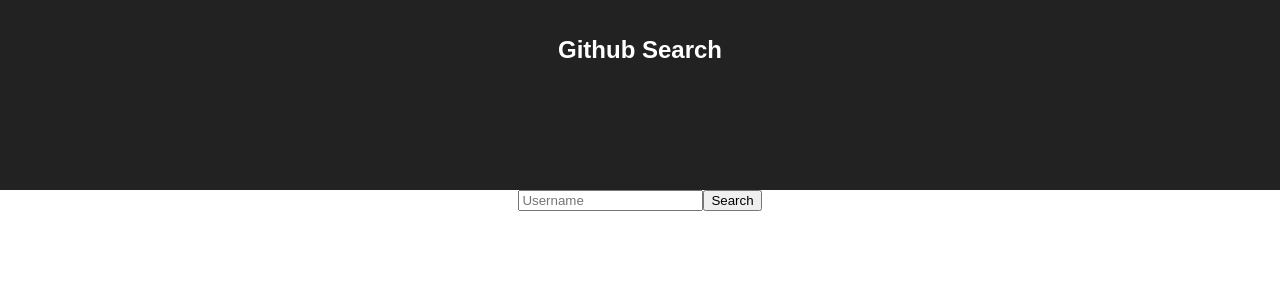
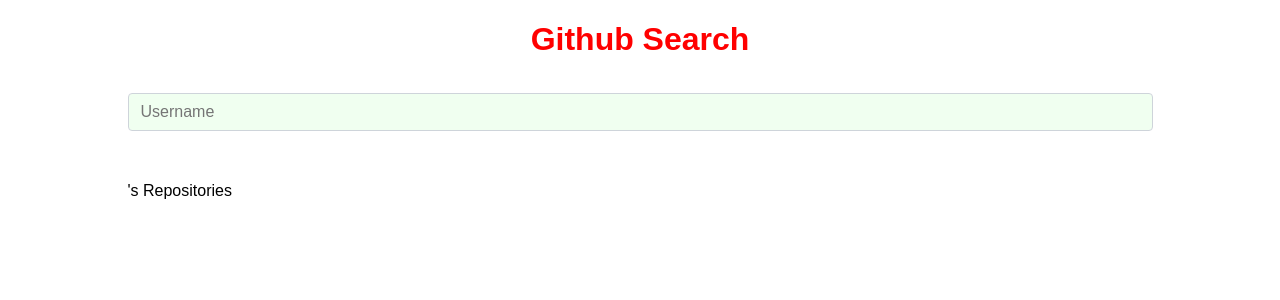
Before and after one commit to KameronJohnson/Github-Search-React, a React (Create React App) app: page / in a window 1280 px wide. Shown: the top 300 px of the page. Built offline with nearby package versions, Linux system fonts and the light colour scheme.

Commit message:
add SearchForm and UserInfo components, basic styles

```diff
--- a/src/App.css
+++ b/src/App.css
@@ -1,26 +1,55 @@
-.App {
-  text-align: center; }
+/* =================================
+  Layout Styles
+==================================== */
+.main-content {
+  width: 90%;
+  max-width: 1025px;
+  margin: auto; }
+  .main-content .user-info {
+    display: flex;
+    justify-content: flex-start; }
+    .main-content .user-info .left-column .user-name {
+      text-align: center;
+      font-size: 1.5em; }
 
-.App-logo {
-  animation: App-logo-spin infinite 20s linear;
-  height: 80px; }
+.main-header {
+  width: 100%;
+  background: #fff;
+  min-height: 80px;
+  z-index: 1000; }
+  .main-header .inner {
+    width: 90%;
+    max-width: 1025px;
+    margin: auto; }
+    .main-header .inner .main-title {
+      color: red;
+      text-align: center; }
+    .main-header .inner .search-form {
+      width: 100%;
+      margin: 35px auto; }
+      .main-header .inner .search-form .is-hidden {
+        border: 0;
+        clip: rect(0 0 0 0);
+        height: 1px;
+        margin: -1px;
+        overflow: hidden;
+        padding: 0;
+        position: absolute;
+        width: 1px; }
+      .main-header .inner .search-form input {
+        display: block;
+        width: 100%;
+        padding: .375rem .75rem;
+        font-size: 1rem;
+        line-height: 1.5;
+        color: #343434;
+        background-color: honeydew;
+        background-clip: padding-box;
+        border: 1px solid #ced4da;
+        border-radius: .25rem;
+        transition: border-color .15s ease-in-out,box-shadow .15s ease-in-out; }
 
-.App-header {
-  background-color: #222;
-  height: 150px;
-  padding: 20px;
-  color: white; }
-
-.App-title {
-  font-size: 1.5em; }
-
-.App-intro {
-  font-size: large; }
-  .App-intro .pink {
-    color: pink; }
-
-@keyframes App-logo-spin {
-  from {
-    transform: rotate(0deg); }
-  to {
-    transform: rotate(360deg); } }
+.main-content::after {
+  content: " ";
+  display: table;
+  clear: both; }
--- a/src/App.js
+++ b/src/App.js
@@ -1,86 +1,45 @@
 import React, { Component } from 'react';
+import './App.css';
 import axios from "axios";
-import './App.css';
+import SearchForm from './Components/SearchForm';
+import UserInfo from './Components/UserInfo';
 
-const UserCard = props => {
+class App extends Component {
 
-    return (
-      <div>
-        <img className="user-card-img"
-        src={props.avatar_url}
-        alt={`Github image of ${props.name}`}/>
-        <p>{props.name}</p>
-      </div>
-    )
-
+  constructor() {
+    super();
+    this.state = {
+      user: '',
+      repository: {}
+    }
   }
 
-const UserCardList = props => {
+  performSearch = (query) => {
 
-  return (
-    <div>
-      {
-        props.userCards.map(userCard =>
-          <UserCard key={userCard.name} {...userCard} />
-        )
-      }
-    </div>
-  )
-
-}
-
-class Form extends Component {
-
-  state = {
-    userName: ''
-  };
-
-  handleSubmit = event => {
-    event.preventDefault();
-
-    axios
-      .get(`https://api.github.com/users/${this.state.userName}`)
-      .then(response => {
-        this.props.onSubmit(response.data);
-        //clear username
-        this.setState({ userName: ''});
-      });
+    Promise.all([
+      axios.get(`https://api.github.com/users/${query}`),
+      axios.get(`https://api.github.com/users/${query}/repos`)
+    ])
+    .then(([userResponse, reposResponse]) => {
+        this.setState({user : userResponse.data, repository : reposResponse.data});
+    })
+    .catch(error => {
+      console.log('Error fetching and parsing data', error);
+    });
   }
 
   render() {
     return (
-      <form onSubmit={this.handleSubmit}>
-        <input type="text"
-        value={this.state.userName}
-        placeholder="Username"
-        onChange={event => this.setState({userName: event.target.value})}
-        />
-        <button type="submit">Search</button>
-      </form>
-    )
-  }
-}
-
-class App extends Component {
-
-  state = {
-    userCards: []
-  }
-
-  addNewUserCard = userCardInfo => {
-    this.setState(prevState => ({
-      userCards: prevState.userCards.concat(userCardInfo)
-    }));
-  };
-
-  render() {
-    return (
-      <div className="App">
-        <header className="App-header">
-          <h1 className="App-title">Github Search</h1>
-        </header>
-        <Form onSubmit={this.addNewUserCard}/>
-        <UserCardList userCards={this.state.userCards}/>
+      <div>
+        <div className="main-header">
+          <div className="inner">
+            <h1 className="main-title">Github Search</h1>
+            <SearchForm onSearch={this.performSearch} />
+          </div>
+        </div>
+        <div className="main-content">
+          <UserInfo user={this.state.user} repos={this.state.repository}/>
+        </div>
       </div>
     );
   }
--- a/src/App.scss
+++ b/src/App.scss
@@ -1,31 +1,68 @@
-.App {
-  text-align: center;
-}
+/* =================================
+  Layout Styles
+==================================== */
 
-.App-logo {
-  animation: App-logo-spin infinite 20s linear;
-  height: 80px;
-}
-
-.App-header {
-  background-color: #222;
-  height: 150px;
-  padding: 20px;
-  color: white;
-}
-
-.App-title {
-  font-size: 1.5em;
-}
-
-.App-intro {
-  font-size: large;
-  & .pink {
-    color: pink;
+.main-content {
+  width: 90%;
+  max-width: 1025px;
+  margin: auto;
+  & .user-info {
+    display: flex;
+    justify-content: flex-start;
+    & .left-column {
+      & .user-name {
+        text-align: center;
+        font-size: 1.5em;
+      }
+    }
   }
 }
 
-@keyframes App-logo-spin {
-  from { transform: rotate(0deg); }
-  to { transform: rotate(360deg); }
+.main-header {
+  width: 100%;
+  background: #fff;
+  min-height: 80px;
+  z-index: 1000;
+  & .inner {
+    width: 90%;
+    max-width: 1025px;
+    margin: auto;
+    & .main-title {
+      color: red;
+      text-align: center;
+    }
+    & .search-form {
+      width: 100%;
+      margin: 35px auto;
+      & .is-hidden {
+        border: 0;
+        clip: rect(0 0 0 0);
+        height: 1px;
+        margin: -1px;
+        overflow: hidden;
+        padding: 0;
+        position: absolute;
+        width: 1px;
+      }
+      & input {
+        display: block;
+        width: 100%;
+        padding: .375rem .75rem;
+        font-size: 1rem;
+        line-height: 1.5;
+        color: #343434;
+        background-color: honeydew;
+        background-clip: padding-box;
+        border: 1px solid #ced4da;
+        border-radius: .25rem;
+        transition: border-color .15s ease-in-out,box-shadow .15s ease-in-out;
+      }
+    }
+  }
 }
+
+.main-content::after {
+  content: " ";
+  display: table;
+  clear: both;
+}
--- /dev/null
+++ b/src/Components/SearchForm.js
@@ -0,0 +1,32 @@
+import React, { Component } from 'react';
+
+export default class SearchForm extends Component {
+
+    state = {
+        searchText: ''
+    }
+
+    onSearchChange = event => {
+        this.setState({ searchText: event.target.value });
+    }
+
+    handleSubmit = event => {
+        event.preventDefault();
+        this.props.onSearch(this.state.searchText);
+        event.currentTarget.reset();
+    }
+
+    render() {
+        return (
+
+            <form className="search-form" onSubmit={this.handleSubmit}>
+                <label className="is-hidden" htmlFor="search">Search</label>
+                <input type="search"
+                    placeholder="Username"
+                    onChange={this.onSearchChange}
+                />
+                {/*<button type="submit" id="submit" className="search-button">Search</button>*/}
+            </form>
+        );
+    }
+}
--- /dev/null
+++ b/src/Components/UserInfo.js
@@ -0,0 +1,38 @@
+import React from 'react';
+
+const UserInfo = ({ user, repos }) => {
+
+    let repoResults = Object.values(repos).map(repo =>
+        <li key={repo.name}><a target="_blank" href={repo.html_url}>{repo.name}</a></li>
+    )
+
+    return (
+        <div className="user-info">
+            <div className="left-column">
+                {
+                    user.type !== undefined &&
+                    <img className="user-card-img"
+                    src={user.avatar_url}
+                    alt={`Github image of ${user.name}`}
+                    />
+                }
+                <p className="user-name">
+                    <a href={user.html_url} target="_blank">{user.name}</a>
+                </p>
+            </div>
+            <div className="right-column">
+                <div className="user-repos">
+                    <p>{user.name}'s Repositories</p>
+                    <p>{repoResults}</p>
+                </div>
+                <div className="user-gists">
+                    <p></p>
+                    <p></p>
+                </div>
+            </div>
+
+        </div>
+    )
+}
+
+export default UserInfo;
```
